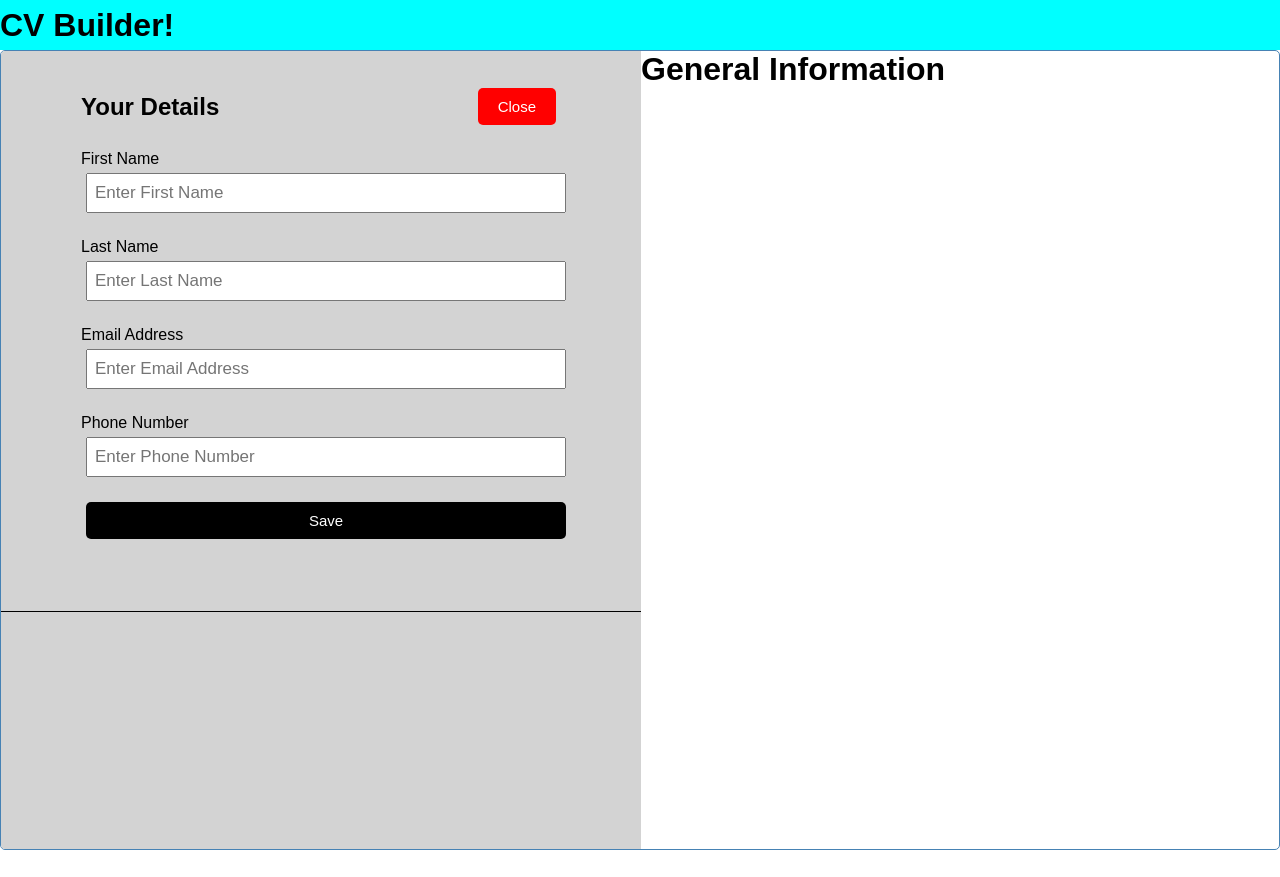
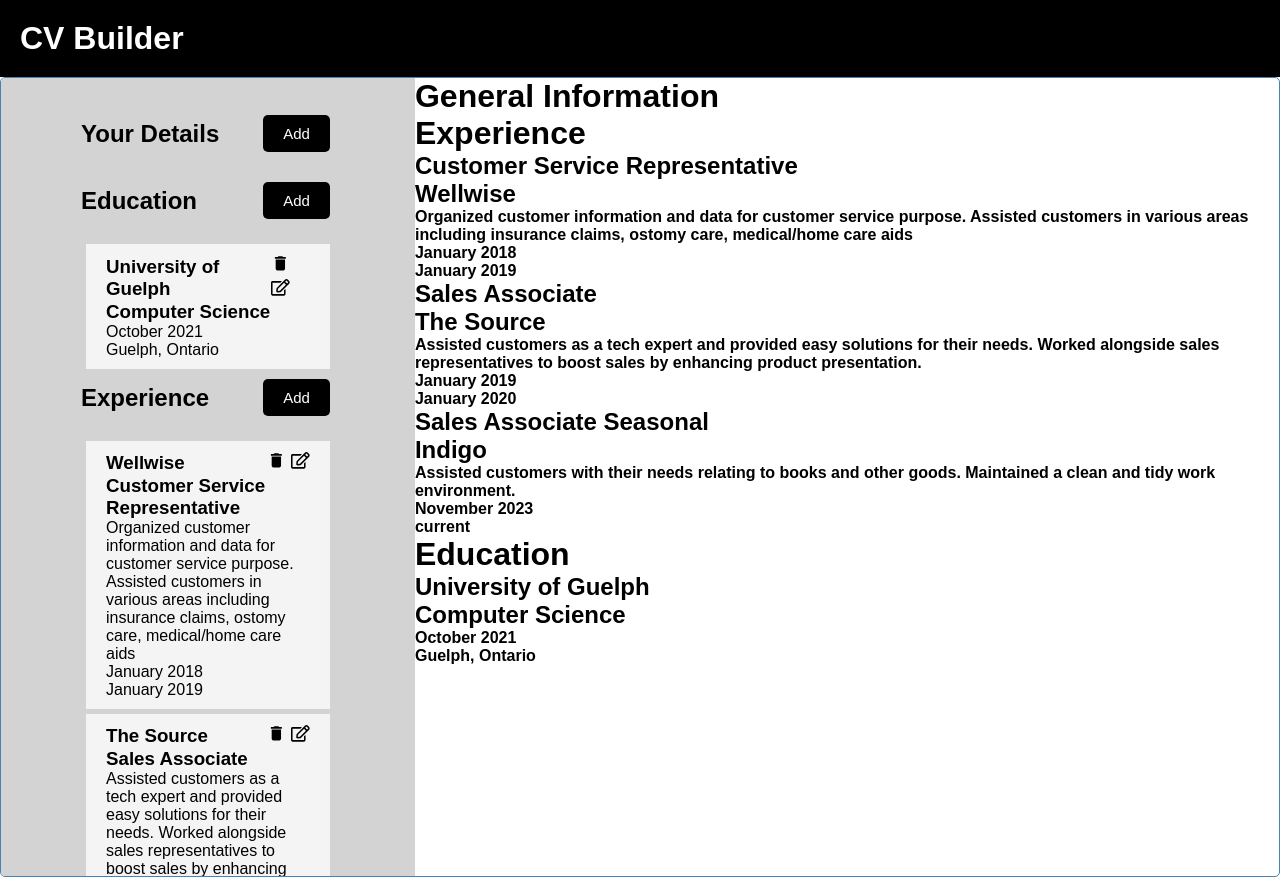
Before and after one commit to wafas-repo/cv-builder, a React (Create React App) app: page / in a window 1280 px wide. Before the commit the page ends 850 px from the top, so only its background shows below. Built offline with nearby package versions, Linux system fonts and the light colour scheme.

Commit message:
All functionality except for edit done.

```diff
--- a/src/App.js
+++ b/src/App.js
@@ -5,11 +5,26 @@
 import Section from './components/Section';
 import GeneralInfo from './components/GeneralInfo';
 import AddFormGeneral from './components/AddFormGeneral';
+import Experiences from './components/Experiences';
+import AddFormEducation from './components/AddFormEducation';
+import RenderEducationInfo from './components/RenderEducationInfo';
+import EducationInfo from './components/EducationInfo';
 
 function App() {
-  const [showAddExpForm, setShowAddExpForm] = useState(true)
-  const [showAddGeneralForm, setShowAddGeneralForm] = useState(true)
+  const [showAddExpForm, setShowAddExpForm] = useState(false)
+  const [showAddGeneralForm, setShowAddGeneralForm] = useState(false)
+  const [showAddEducationForm, setShowAddEducationForm] = useState(false)
+  const [editID, setEditID] = useState(0)
   const [generalInfo, setGeneralInfo] = useState([])
+  const [education, setEducationInfo] = useState([
+    {
+      id: 1,
+      school: "University of Guelph",
+      degree: "Computer Science",
+      date: "October 2021",
+      location: "Guelph, Ontario"
+    }
+  ])
   const [experiences, setExperiences] = useState([
     {
         id: 1,
@@ -46,12 +61,29 @@
   setExperiences(experiences.filter((exp) => exp.id !== id))
 }
 
+const deleteSectionEdu = (id) => {
+  setEducationInfo(education.filter((edu) => edu.id !== id))
+}
+
+// Edit
+
+const handleEdit = (id) => {
+  const editEntry = education.find((i) => i.id === id)
+
+}
+
 // Add
 
 const addSection = (experience) => {
   const id = Math.floor(Math.random() * 10000) + 1
   const newExperience = {id, ...experience}
   setExperiences([...experiences, newExperience])
+}
+
+const addEducation = (edu) => {
+  const id = Math.floor(Math.random() * 10000) + 1
+  const newEducation = {id, ...edu}
+  setEducationInfo([...education, newEducation])
 }
 
 const addGeneralInfo = (info) => {
@@ -64,19 +96,26 @@
 
   return (
     <>
-      <Header title="CV Builder!"/>
+      <Header title="CV Builder"/>
       <div className="container">
 
         <div className='left-side'>
           <div className="builder">
             <Section title="Your Details" onAdd={() => setShowAddGeneralForm(!showAddGeneralForm)} showAdd={showAddGeneralForm} />
             {showAddGeneralForm && <AddFormGeneral onAdd={addGeneralInfo} /> }
-
+            <Section title="Education" onAdd={() => setShowAddEducationForm(!showAddEducationForm)} showAdd={showAddEducationForm}/>
+            {showAddEducationForm && <AddFormEducation onAdd={addEducation}/> }
+            <RenderEducationInfo education={education} onDelete={deleteSectionEdu} handleEdit={handleEdit}/>
+            <Section title="Experience" onAdd={() => setShowAddExpForm(!showAddExpForm)} showAdd={showAddExpForm} />
+            {showAddExpForm && <AddFormExp onAdd={addSection} /> }
+            <RenderExperienceInfo experiences={experiences} onDelete={deleteSection} />
           </div>
         </div>
         <div className='right-side'>
 
           <GeneralInfo generalInfo={generalInfo} />
+          <Experiences experiences={experiences} />
+          <EducationInfo education={education} />
 
         </div>
       </div>
--- /dev/null
+++ b/src/components/AddFormEducation.js
@@ -0,0 +1,49 @@
+import { useState } from 'react'
+
+const AddFormEducation = ({ onAdd }) => {
+
+  const [school, setSchool] = useState('')
+  const [degree, setDegree] = useState('')
+  const [date, setDate] = useState('')
+  const [location, setLocation] = useState('')
+
+  const onSubmit = (e) => {
+    e.preventDefault()
+
+    if(!school) {
+        alert('please fill form')
+        return
+    }
+
+    onAdd({ school, degree, date, location })
+
+    setSchool('')
+    setDegree('')
+    setDate('')
+    setLocation('')
+  }
+
+  return (
+    <form className='add-form' onSubmit={onSubmit}>
+        <div className='form-control'>
+            <label>School/University</label>
+            <input type="text" placeholder='Enter school name' value={school} onChange={(e) => setSchool(e.target.value)}/>
+        </div>
+        <div className='form-control'>
+            <label>Degree</label>
+            <input type="text" placeholder='Enter Degree name' value={degree} onChange={(e) => setDegree(e.target.value)}/>
+        </div>
+        <div className='form-control'>
+            <label>Date</label>
+            <input type="text" placeholder='Enter Date of Graduation' value={date} onChange={(e) => setDate(e.target.value)}/>
+        </div>
+        <div className='form-control'>
+            <label>Location</label>
+            <input type="text" placeholder='Enter Location' value={location} onChange={(e) => setLocation(e.target.value)}/>
+        </div>
+        <input type="submit" value='Save' className='btn btn-block'/>
+    </form>
+  )
+}
+
+export default AddFormEducation
--- a/src/components/AddFormGeneral.js
+++ b/src/components/AddFormGeneral.js
@@ -16,10 +16,10 @@
     }
 
     onAdd({ firstName, lastName, email, phoneNumber })
-    setFirstName('')
-    setLastName('')
-    setEmail('')
-    setPhoneNumber('')
+    // setFirstName('')
+    // setLastName('')
+    // setEmail('')
+    // setPhoneNumber('')
   }
 
   return (
--- /dev/null
+++ b/src/components/EduInfo.js
@@ -0,0 +1,17 @@
+import React from 'react'
+import { MdDelete } from "react-icons/md";
+import { FaRegEdit } from "react-icons/fa";
+
+const EduInfo = ({ education, onDelete, handleEdit }) => {
+  return (
+    <div className='expInfo'>
+        <h3>{education.school} <span><MdDelete onClick={() => onDelete(education.id)} /> <FaRegEdit onClick={() => handleEdit(education.id)} /> </span></h3>
+        <h3>{education.degree}</h3>
+        <p>{education.date}</p>
+        <p>{education.location}</p>
+
+    </div>
+  )
+}
+
+export default EduInfo
--- a/src/components/EducationInfo.js
+++ b/src/components/EducationInfo.js
@@ -1,8 +1,21 @@
 import React from 'react'
 
-const EducationInfo = () => {
+const EducationInfo = ({education}) => {
   return (
-    <div>EducationInfo</div>
+    <div>
+
+        <h1>Education</h1>
+        {education.map((edu) => (
+            <>
+                <h2>{edu.school}</h2>
+                <h2>{edu.degree}</h2>
+                <h4>{edu.date}</h4>
+                <h4>{edu.location}</h4>
+            </>
+        ))}
+
+
+    </div>
   )
 }
 
--- a/src/components/ExpInfo.js
+++ b/src/components/ExpInfo.js
@@ -1,10 +1,11 @@
 import React from 'react'
 import { MdDelete } from "react-icons/md";
+import { FaRegEdit } from "react-icons/fa";
 
 const ExpInfo = ({ experience, onDelete }) => {
   return (
     <div className='expInfo'>
-        <h3>{experience.company} <MdDelete onClick={() => onDelete(experience.id)} /></h3>
+        <h3>{experience.company} <span><MdDelete onClick={() => onDelete(experience.id)} /> <FaRegEdit /> </span> </h3>
         <h3>{experience.title}</h3>
         <p>{experience.responsibilities}</p>
         <p>{experience.from}</p>
--- /dev/null
+++ b/src/components/Experiences.js
@@ -0,0 +1,23 @@
+import React from 'react'
+
+const Experiences = ({experiences}) => {
+  return (
+
+   <div>
+
+        <h1>Experience</h1>
+        {experiences.map((exp) => (
+            <>
+                <h2>{exp.title}</h2>
+                <h2>{exp.company}</h2>
+                <h4>{exp.responsibilities}</h4>
+                <h4>{exp.from}</h4>
+                <h4>{exp.end}</h4>
+            </>
+        ))}
+
+   </div>
+  )
+}
+
+export default Experiences
--- a/src/components/GeneralInfo.js
+++ b/src/components/GeneralInfo.js
@@ -1,7 +1,6 @@
 import React from 'react'
 
 const GeneralInfo = ({generalInfo}) => {
-  console.log(generalInfo)
   return (
     <div>
 
--- /dev/null
+++ b/src/components/RenderEducationInfo.js
@@ -0,0 +1,14 @@
+import React from 'react'
+import EduInfo from './EduInfo'
+
+const RenderEducationInfo = ({education, onDelete, handleEdit}) => {
+  return (
+    <>
+    {education.map((edu) => (
+        <EduInfo key={edu.id} education={edu} onDelete={onDelete} handleEdit={handleEdit} />
+    ))}
+</>
+  )
+}
+
+export default RenderEducationInfo
--- a/src/index.css
+++ b/src/index.css
@@ -28,7 +28,13 @@
   justify-content: space-between;
   align-items: center;
   /* margin-bottom: 20px; */
-  background-color: aqua;
+  background-color: black;
+}
+
+.header h1 {
+  color: white;
+  padding: 20px;
+
 }
 
 .left-side {
```
